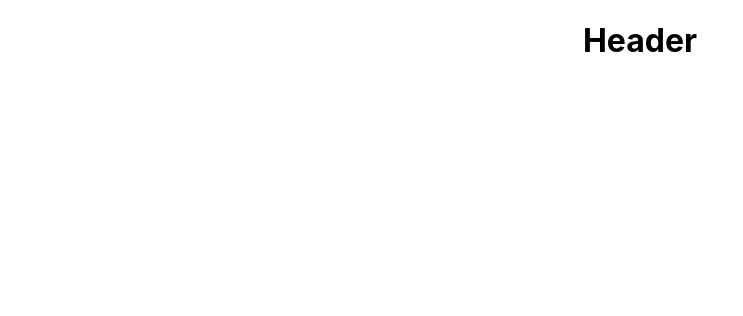
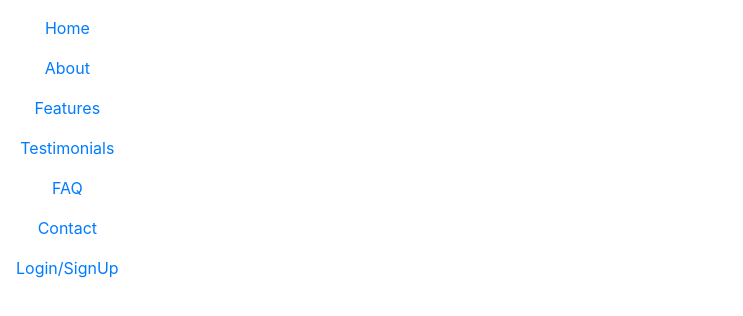
Before and after one commit to Audrey-Nichole-Willis/onlyfangs, a React (Create React App) app: page / in a window 1280 px wide. Shown: the top 316 px of the page, without its empty margins (0-743 px from the left). Built offline with nearby package versions, Linux system fonts and the light colour scheme.

Commit message:
made a basic bootstrap navbar with an unordered list links and anchors

```diff
--- a/package.json
+++ b/package.json
@@ -6,6 +6,7 @@
     "@testing-library/jest-dom": "^5.16.4",
     "@testing-library/react": "^13.3.0",
     "@testing-library/user-event": "^13.5.0",
+    "bootstrap": "^5.2.0-beta1",
     "react": "^18.2.0",
     "react-dom": "^18.2.0",
     "react-scripts": "5.0.1",
--- a/public/index.html
+++ b/public/index.html
@@ -15,6 +15,12 @@
       user's mobile device or desktop. See https://developers.google.com/web/fundamentals/web-app-manifest/
     -->
     <link rel="manifest" href="%PUBLIC_URL%/manifest.json" />
+    <link rel="stylesheet" href="https://cdn.jsdelivr.net/npm/bootstrap@4.3.1/dist/css/bootstrap.min.css" integrity="sha384-ggOyR0iXCbMQv3Xipma34MD+dH/1fQ784/j6cY/iJTQUOhcWr7x9JvoRxT2MZw1T" crossorigin="anonymous">
+    <script src="https://kit.fontawesome.com/8609cd42ed.js" crossorigin="anonymous"></script>
+    <script src="https://code.jquery.com/jquery-3.3.1.slim.min.js" integrity="sha384-q8i/X+965DzO0rT7abK41JStQIAqVgRVzpbzo5smXKp4YfRvH+8abtTE1Pi6jizo" crossorigin="anonymous"></script>
+<script src="https://cdn.jsdelivr.net/npm/popper.js@1.14.7/dist/umd/popper.min.js" integrity="sha384-UO2eT0CpHqdSJQ6hJty5KVphtPhzWj9WO1clHTMGa3JDZwrnQq4sF86dIHNDz0W1" crossorigin="anonymous"></script>
+<script src="https://cdn.jsdelivr.net/npm/bootstrap@4.3.1/dist/js/bootstrap.min.js" integrity="sha384-JjSmVgyd0p3pXB1rRibZUAYoIIy6OrQ6VrjIEaFf/nJGzIxFDsf4x0xIM+B07jRM" crossorigin="anonymous"></script>
+
     <!--
       Notice the use of %PUBLIC_URL% in the tags above.
       It will be replaced with the URL of the `public` folder during the build.
--- a/src/Components/Header/Header.js
+++ b/src/Components/Header/Header.js
@@ -1,8 +1,8 @@
 import React from "react";
-
+import Nav from "./Nav";
 function Header(){
     return(
-        <h1>Header</h1>
+        <Nav/>
     )
 }
 export default Header;
--- /dev/null
+++ b/src/Components/Header/Nav.js
@@ -0,0 +1,32 @@
+import React from "react";
+
+function Nav(){
+    return (
+        <nav className="navbar">
+                <ul className="navbar-nav">
+                    <li className="nav-item">
+                        <a className="nav-link" href="#">Home</a>
+                    </li>
+                    <li className="nav-item">
+                        <a href="#" className="nav-link">About</a>
+                    </li>
+                    <li className="nav-item">
+                        <a href="#" className="nav-link">Features</a>
+                    </li>
+                    <li className="nav-item">
+                        <a className="nav-link" href="#">Testimonials</a>
+                    </li>
+                    <li className="nav-item">
+                        <a className="nav-link" href="#">FAQ</a>
+                    </li>
+                    <li className="nav-item">
+                        <a href="#" className="nav-link">Contact</a>
+                    </li>
+                    <li className="nav-item">
+                        <a className="nav-link" href="#">Login/SignUp</a>
+                    </li>
+                </ul>
+        </nav>
+    );
+}
+export default Nav;
```
Also changed, not shown: 1 other file (tests, documents, lock files or other folders).
